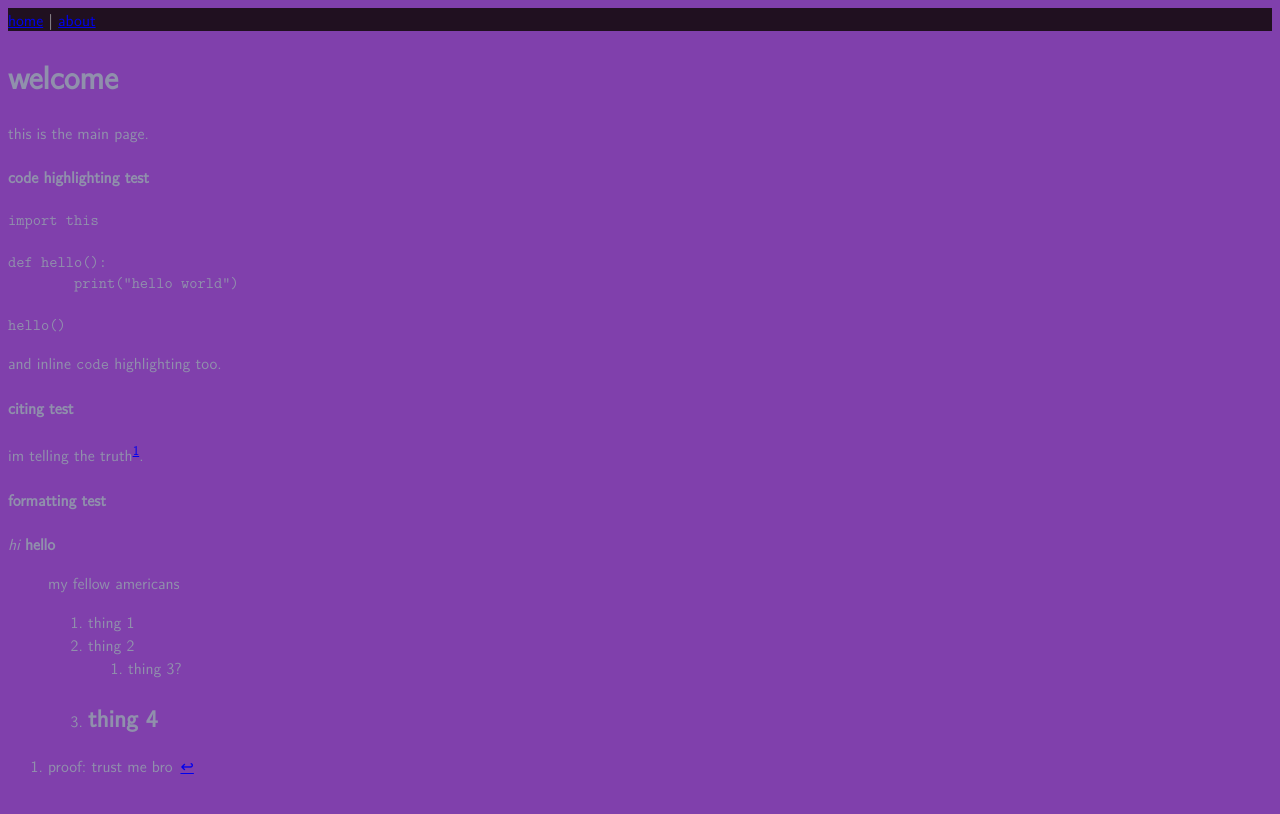
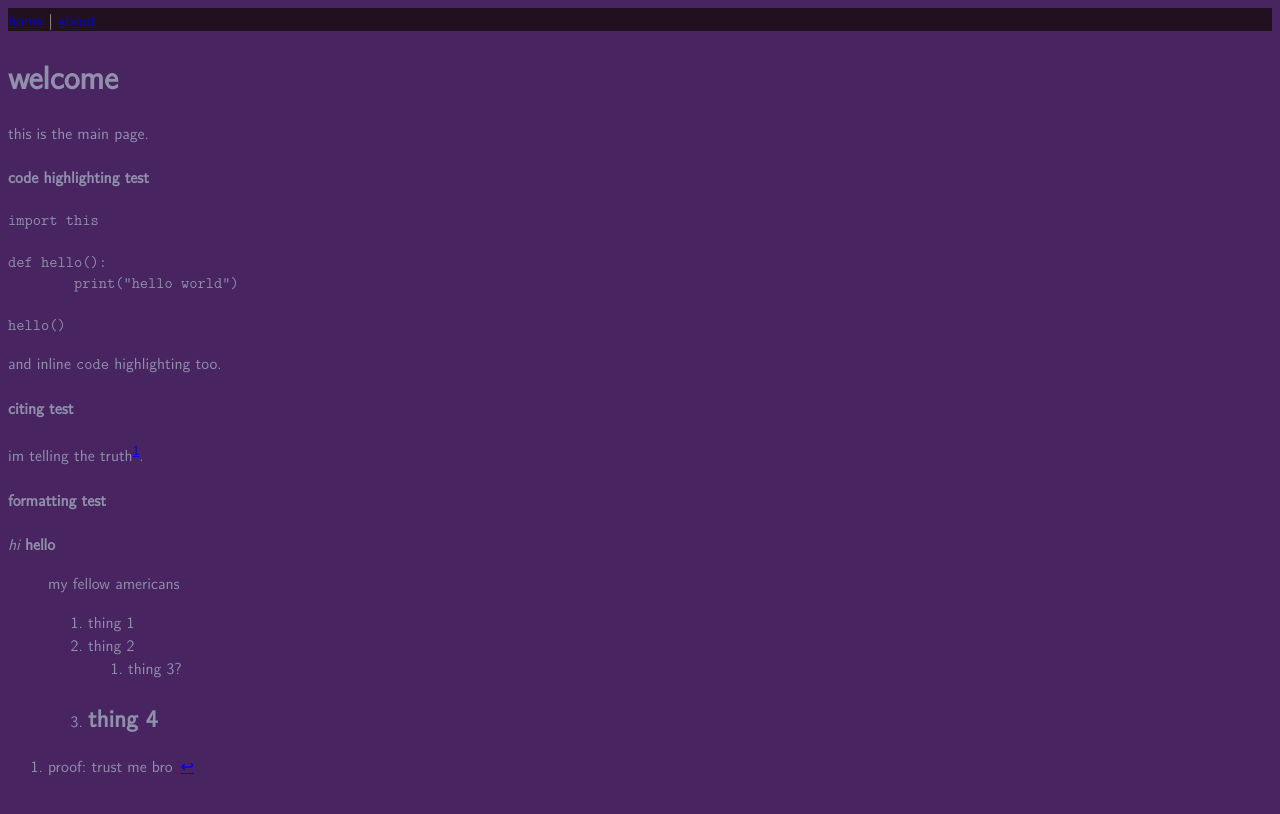
Before and after one commit to harperawl/home, a Jekyll site: the page built from index.md, in a window 1280 px wide. Shown: the top 814 px of the page. Built offline with Jekyll 4.4.1, drawn with Linux system fonts in a browser that asks for light colours.

Commit message:
more legible background

```diff
--- a/assets/css/styles.css
+++ b/assets/css/styles.css
@@ -15,7 +15,7 @@ header {
 
 body {
 	font-family: "LatinModernSans", sans-serif;
-	background-color: #8040ac;
+	background-color: #482460;
 	color: #9090ac;
 }
 
```
